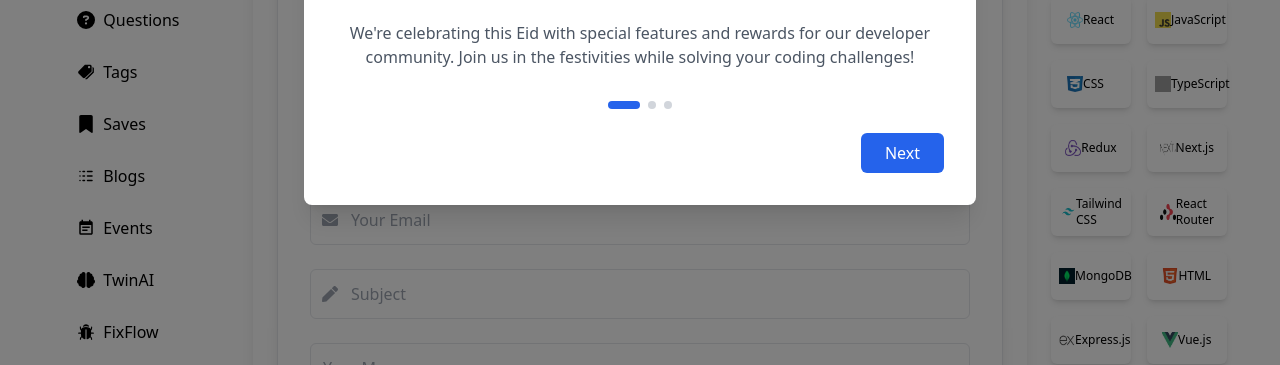
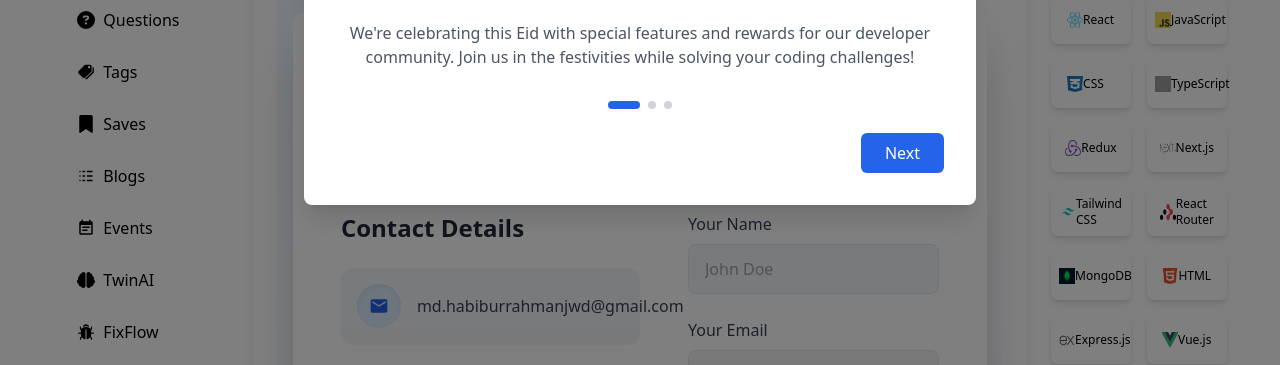
Before and after one commit to LIBx09/Dev_Discuss_Client, a React (Vite) app: page /contactUs in a window 1280 px wide. Shown: the part 435-800 px from the top of the page. Built offline with nearby package versions, Linux system fonts and the light colour scheme; no server answers; grey boxes are pictures that could not be loaded.

Commit message:
complete contact us section

```diff
--- a/package.json
+++ b/package.json
@@ -17,6 +17,7 @@
     "@tanstack/react-query": "^5.72.0",
     "axios": "^1.8.4",
     "firebase": "^11.4.0",
+    "framer-motion": "^12.9.1",
     "localforage": "^1.10.0",
     "lottie-react": "^2.4.1",
     "lucide-react": "^0.488.0",
@@ -35,8 +36,8 @@
     "react-router-dom": "^7.3.0",
     "react-share": "^5.2.2",
     "react-tag-input": "^6.10.6",
+    "react-timer-hook": "^4.0.5",
     "recharts": "^2.15.3",
-    "react-timer-hook": "^4.0.5",
     "redux": "^5.0.1",
     "sort-by": "^1.2.0",
     "sweetalert2": "^11.17.2"
--- a/src/Page/ContactUs/ContactUs.jsx
+++ b/src/Page/ContactUs/ContactUs.jsx
@@ -1,87 +1,145 @@
-import { useState } from "react";
-import { FaUser, FaEnvelope, FaPen, FaPaperPlane } from "react-icons/fa";
+import { MdEmail } from "react-icons/md";
+import { FaSquareWhatsapp } from "react-icons/fa6";
+import { IoHome } from "react-icons/io5";
+import { FaPhoneAlt } from "react-icons/fa";
 
-const ContactUs = () => {
-  const [formData, setFormData] = useState({
-    name: "",
-    email: "",
-    subject: "",
-    message: "",
+const Contact = () => {
+  const whatsappNumber = "+8801742923499";
+
+  const onSubmit = async (event) => {
+    event.preventDefault();
+    const formData = new FormData(event.target);
+    formData.append("access_key", "c945b874-6631-4896-9c6b-da5c3e446e9c");
+
+    try {
+      const res = await fetch("https://api.web3forms.com/submit", {
+        method: "POST",
+        headers: {
+          "Content-Type": "application/json",
+          Accept: "application/json",
+        },
+        body: JSON.stringify(Object.fromEntries(formData)),
       });
 
-  const handleChange = (e) => {
-    setFormData({ ...formData, [e.target.name]: e.target.value });
-  };
+      const result = await res.json();
 
-  const handleSubmit = (e) => {
-    e.preventDefault();
-    console.log("Form Submitted", formData);
-    // Add logic to send form data to the backend or an email service
+      if (result.success) {
+        alert("Message sent successfully!");
+        event.target.reset();
+      } else {
+        alert("Failed to send message. Try again!");
+      }
+    } catch (error) {
+      alert("Something went wrong. Please try again.");
+    }
   };
 
   return (
-    <div className=" mx-auto p-8  shadow-lg rounded-lg border border-gray-200">
-      <h2 className="text-3xl font-bold text-center  mb-6">Get in Touch</h2>
-      <p className="text-center text-gray-600 mb-8">
-        Have a question or need assistance? Fill out the form below and we'll
-        get back to you soon.
+    <div className="relative w-full min-h-screen py-16 px-4 bg-gradient-to-br from-blue-50 via-white to-purple-50 dark:from-gray-950 dark:to-gray-900">
+      <div className="max-w-6xl mx-auto rounded-xl bg-white dark:bg-gray-900 shadow-2xl px-6 py-10 md:px-12">
+        <h2 className="text-4xl font-bold text-center text-gray-900 dark:text-white mb-6">
+          Get In Touch
+        </h2>
+        <p className="text-center text-gray-600 dark:text-gray-300 mb-12 max-w-2xl mx-auto">
+          Whether you have a question, want to work together, or just want to say hello, I'm always open to meaningful conversations.
         </p>
-      <form onSubmit={handleSubmit} className="space-y-6">
-        <div className="relative">
-          <FaUser className="absolute left-3 top-1/2 transform -translate-y-1/2 text-gray-400" />
+
+        <div className="md:flex gap-12 items-start justify-between">
+          {/* Contact Info */}
+          <div className="md:w-1/2 space-y-6">
+            <h3 className="text-2xl font-semibold text-gray-800 dark:text-white">Contact Details</h3>
+
+            {[
+              {
+                icon: <MdEmail className="text-xl" />,
+                color: "blue",
+                text: "md.habiburrahmanjwd@gmail.com",
+              },
+              {
+                icon: <FaPhoneAlt className="text-lg" />,
+                color: "green",
+                text: "+880 1742923499",
+              },
+              {
+                icon: <FaSquareWhatsapp className="text-xl" />,
+                color: "emerald",
+                text: whatsappNumber,
+              },
+              {
+                icon: <IoHome className="text-2xl" />,
+                color: "purple",
+                text: "Rajshahi, Bangladesh",
+              },
+            ].map(({ icon, color, text }, i) => (
+              <div
+                key={i}
+                className="flex items-center gap-4 p-4 bg-gray-100 dark:bg-gray-800 rounded-xl shadow-sm hover:shadow-lg transition"
+              >
+                <div
+                  className={`p-3 bg-${color}-100 dark:bg-${color}-900 text-${color}-600 dark:text-${color}-300 rounded-full shadow-inner`}
+                >
+                  {icon}
+                </div>
+                <span className="text-gray-700 dark:text-gray-200 break-words">{text}</span>
+              </div>
+            ))}
+          </div>
+
+          {/* Contact Form */}
+          <form
+            onSubmit={onSubmit}
+            className="md:w-1/2 mt-10 md:mt-0 space-y-6"
+          >
+            {[
+              {
+                label: "Your Name",
+                name: "name",
+                type: "text",
+                placeholder: "John Doe",
+              },
+              {
+                label: "Your Email",
+                name: "email",
+                type: "email",
+                placeholder: "john@example.com",
+              },
+            ].map(({ label, name, type, placeholder }) => (
+              <div className="space-y-2" key={name}>
+                <label className="block text-gray-700 dark:text-gray-300 font-medium">
+                  {label}
+                </label>
                 <input
-            type="text"
-            name="name"
-            placeholder="Your Name"
-            value={formData.name}
-            onChange={handleChange}
+                  name={name}
+                  type={type}
                   required
-            className="w-full pl-10 p-3 border rounded-md focus:ring-2 focus:ring-blue-500 focus:outline-none"
+                  placeholder={placeholder}
+                  className="w-full px-4 py-3 rounded-lg bg-gray-100 dark:bg-gray-800 text-gray-800 dark:text-white border border-gray-200 dark:border-gray-700 focus:ring-2 focus:ring-blue-500 focus:outline-none"
                 />
               </div>
-        <div className="relative">
-          <FaEnvelope className="absolute left-3 top-1/2 transform -translate-y-1/2 text-gray-400" />
-          <input
-            type="email"
-            name="email"
-            placeholder="Your Email"
-            value={formData.email}
-            onChange={handleChange}
-            required
-            className="w-full pl-10 p-3 border rounded-md focus:ring-2 focus:ring-blue-500 focus:outline-none"
-          />
-        </div>
-        <div className="relative">
-          <FaPen className="absolute left-3 top-1/2 transform -translate-y-1/2 text-gray-400" />
-          <input
-            type="text"
-            name="subject"
-            placeholder="Subject"
-            value={formData.subject}
-            onChange={handleChange}
-            required
-            className="w-full pl-10 p-3 border rounded-md focus:ring-2 focus:ring-blue-500 focus:outline-none"
-          />
-        </div>
-        <div className="relative">
+            ))}
+
+            <div className="space-y-2">
+              <label className="block text-gray-700 dark:text-gray-300 font-medium">Message</label>
               <textarea
                 name="message"
-            placeholder="Your Message"
-            value={formData.message}
-            onChange={handleChange}
+                rows="5"
                 required
-            className="w-full p-3 border rounded-md focus:ring-2 focus:ring-blue-500 focus:outline-none h-40"
+                placeholder="Write your message..."
+                className="w-full px-4 py-3 rounded-lg bg-gray-100 dark:bg-gray-800 text-gray-800 dark:text-white border border-gray-200 dark:border-gray-700 focus:ring-2 focus:ring-blue-500 focus:outline-none"
               ></textarea>
             </div>
+
             <button
               type="submit"
-          className="w-full flex items-center justify-center gap-2 bg-blue-600 text-white p-3 rounded-md hover:bg-blue-700 transition-all duration-200"
+              className="bg-blue-600 hover:bg-blue-700 text-white px-6 py-3 rounded-lg font-semibold transition duration-300 shadow-md"
             >
-          <FaPaperPlane /> Send Message
+              Send Message
             </button>
           </form>
+        </div>
+      </div>
     </div>
   );
 };
 
-export default ContactUs;
+export default Contact;
```
Also changed, not shown: 1 other file (tests, documents, lock files or other folders). Lines whose indentation alone changed are shown as unchanged.
